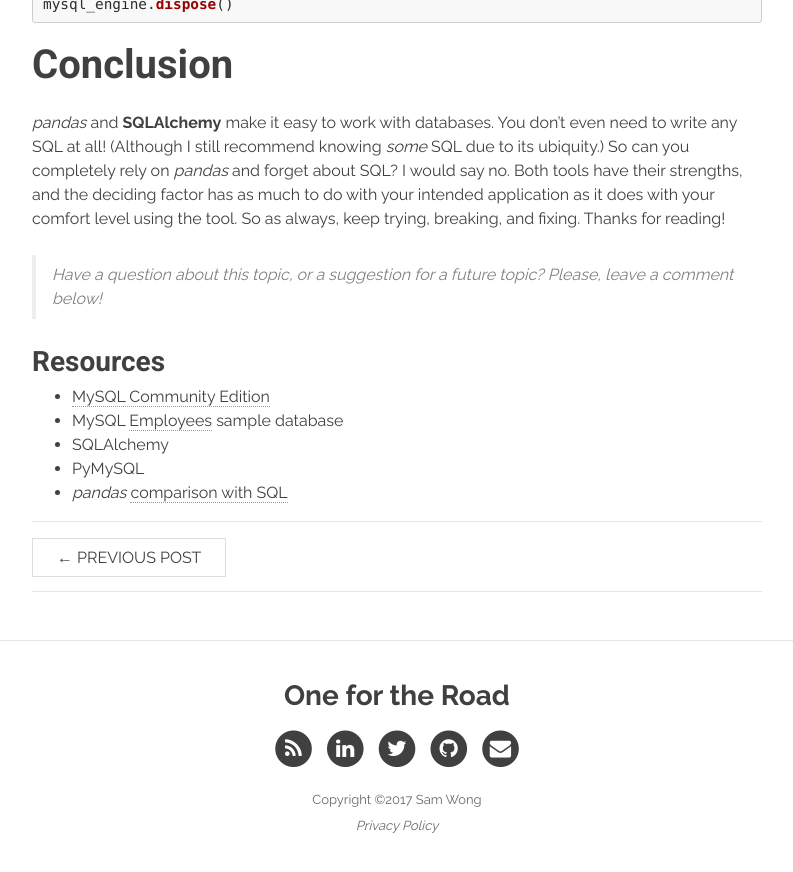
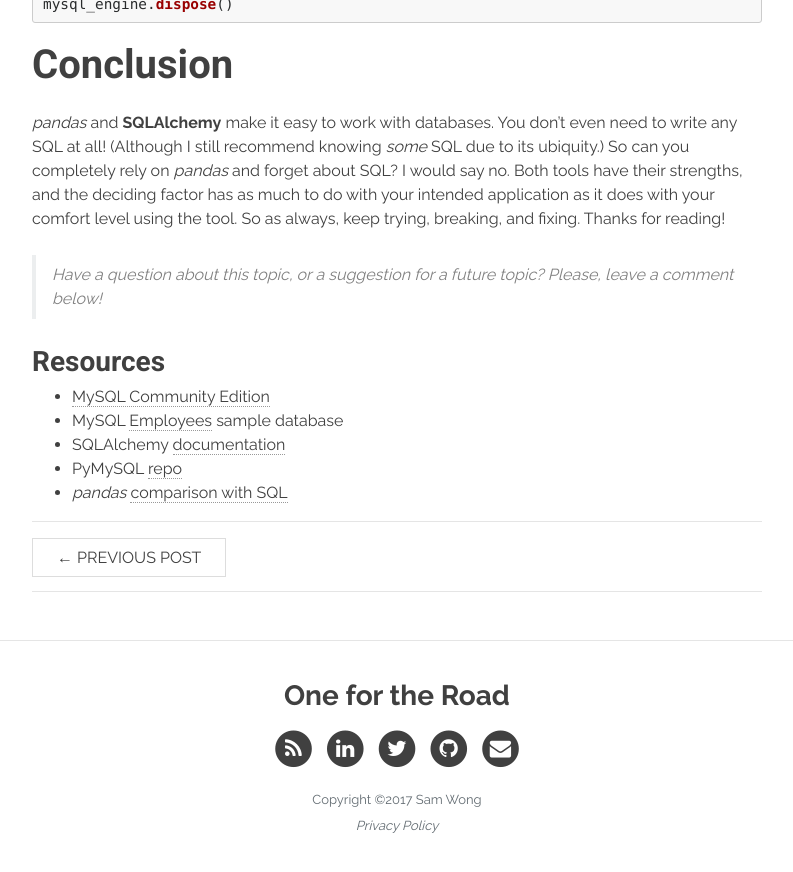
Before and after one commit to SirSamelot/onefortheroad.github.io, a Jekyll site: the page built from _posts/2017-07-02-working-with-SQL-databases.md, in a window 1280 px wide and 900 px high, scrolled down 4718 px. Shown: the top 872 px of the window, without its empty margins (243-1036 px from the left). Built offline with Jekyll 4.4.1, drawn with Linux system fonts in a browser that asks for light colours; nearby versions of some CDN libraries; comment, search, counter and statistics services are not loaded.

Commit message:
Add links to Resources

```diff
--- a/_posts/2017-07-02-working-with-SQL-databases.md
+++ b/_posts/2017-07-02-working-with-SQL-databases.md
@@ -183,6 +183,6 @@
 ### Resources
 - [MySQL Community Edition](https://www.mysql.com/products/community/)
 - MySQL [Employees](https://dev.mysql.com/doc/employee/en/) sample database
-- SQLAlchemy
-- PyMySQL
+- SQLAlchemy [documentation](https://docs.sqlalchemy.org/en/rel_1_1/)
+- PyMySQL [repo](https://github.com/PyMySQL/PyMySQL)
 - *pandas* [comparison with SQL](https://pandas.pydata.org/pandas-docs/stable/comparison_with_sql.html)
```
